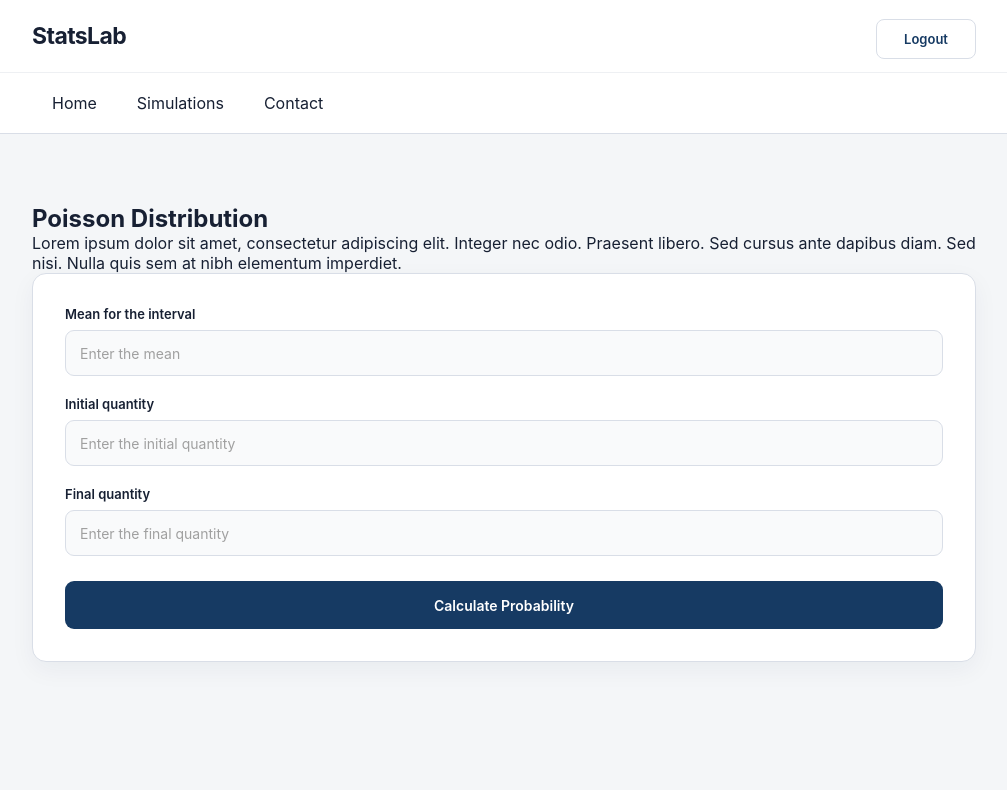
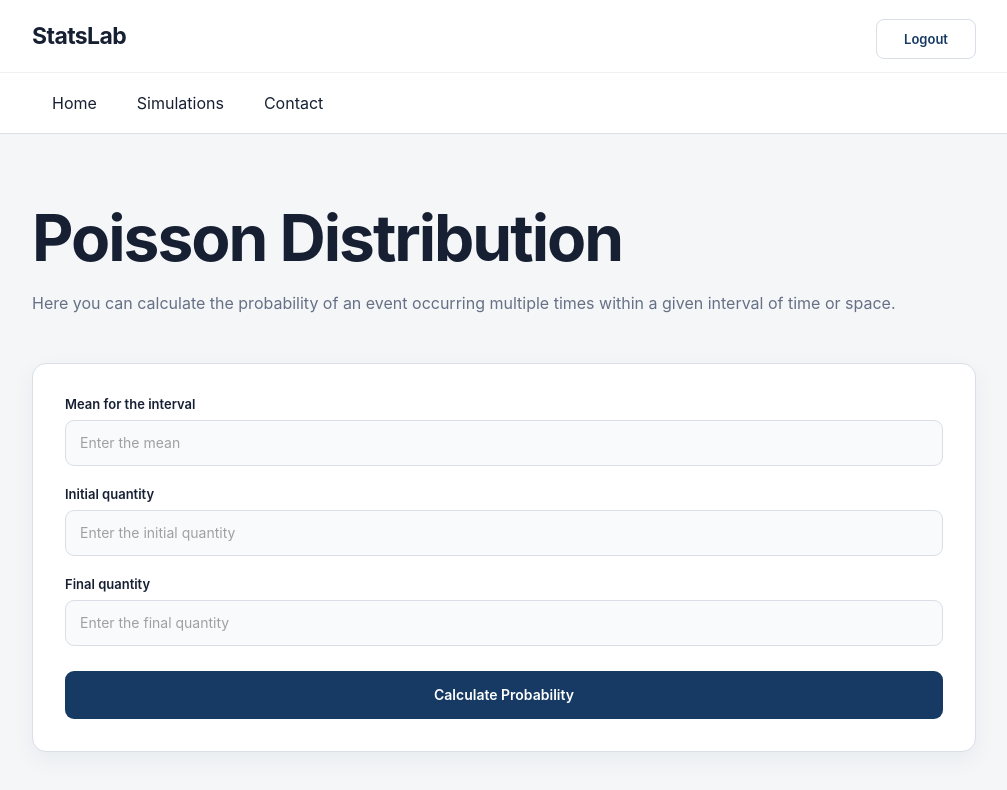
Before and after one commit to ErickPereira-hub/StatsLab, a website with bundled scripts: page project/frameworks_and_drivers/frontend/pages/stats_features/poisson_dist.html in a window 1280 px wide. Shown: the whole page, without its empty margins (136-1143 px from the left). Built offline with nearby package versions, Linux system fonts and the light colour scheme.

Commit message:
fix: treating 422 and edge cases in the Poisson Dist

```diff
--- a/project/frameworks_and_drivers/frontend/interaction/charts/poisson_dist/poisson_dist.js
+++ b/project/frameworks_and_drivers/frontend/interaction/charts/poisson_dist/poisson_dist.js
@@ -116,6 +116,8 @@ export function updateProbabilityRegion(chart, distributionData) {
     chart.data.datasets[1].data = probabilityRegion;
     chart.update();
 
+    document.getElementById("imsg-prob").innerText = `This represents the probability that the random discrete variable takes on values between ${start} and ${end}.`;
+
     //Updating the probability
     document.getElementById("pd-prob-result").innerText = `Probability: ${(100 * newProb).toFixed(2)}%`;
 }
--- a/project/frameworks_and_drivers/frontend/interaction/stats_features/poisson_dist/request_poisson_dist.js
+++ b/project/frameworks_and_drivers/frontend/interaction/stats_features/poisson_dist/request_poisson_dist.js
@@ -21,6 +21,7 @@ export function requestPoissonDist(start, end, mean) {
             if (statusCode === 200) {
                 document.getElementById("result-region").style.display = "block";
                 document.getElementById("pd-prob-result").innerText = `Probability: ${(100 * json.data.prob).toFixed(2)}%`;
+                document.getElementById("imsg-prob").innerText = `This represents the probability that the random discrete variable takes on values between ${start} and ${end}.`;
                 if (json.data.show) {
                     //Placing the elements in the figure
                     document.getElementById("chart-region").style.display = "block";
@@ -34,11 +35,12 @@ export function requestPoissonDist(start, end, mean) {
                     sliderEnd.value = `${end}`;
                     document.getElementById("slider-start-value").innerText = `${start}`;
                     document.getElementById("slider-end-value").innerText = `${end}`;
+                    document.getElementById("err-poisson-msg").style.display = "none";
                 }
             }
 
             if (statusCode === 422) {
-                console.log(json);
+                document.getElementById("err-poisson-msg").style.display = "block";
             }
 
             if (statusCode === 401) {
--- a/project/frameworks_and_drivers/frontend/pages/stats_features/poisson_dist.html
+++ b/project/frameworks_and_drivers/frontend/pages/stats_features/poisson_dist.html
@@ -31,12 +31,10 @@
         </nav>
     </header>
     <main class="poisson-main">
-        <section class="normal-header">
+        <section class="poisson-header">
             <h1>Poisson Distribution</h1>
             <p>
-                Lorem ipsum dolor sit amet, consectetur adipiscing elit.
-                Integer nec odio. Praesent libero. Sed cursus ante dapibus diam.
-                Sed nisi. Nulla quis sem at nibh elementum imperdiet.
+                Here you can calculate the probability of an event occurring multiple times within a given interval of time or space.
             </p>
         </section>
         <section class="poisson-card">
@@ -83,6 +81,7 @@
                         required
                     >
                 </div>
+                <p style = "display: none;" id = "err-poisson-msg">Bad request: The initial value must be less than the final value, and neither the mean nor the initial value can be negative.</p>
                 <button id = "send-req">
                     Calculate Probability
                 </button>
@@ -95,10 +94,7 @@
                 </span>
                 <h2 id = "pd-prob-result">
                 </h2>
-                <p>
-                    Lorem ipsum dolor sit amet, consectetur adipiscing elit.
-                    Integer nec odio. Praesent libero. Sed cursus ante dapibus diam.
-                    Sed nisi. Nulla quis sem at nibh elementum imperdiet.
+                <p id = "imsg-prob">
                 </p>
             </div>
             <div id = "chart-region" style = "display: none;">
--- a/project/frameworks_and_drivers/frontend/style/stats_features/poisson.css
+++ b/project/frameworks_and_drivers/frontend/style/stats_features/poisson.css
@@ -19,6 +19,26 @@
     display: flex;
     flex-direction: column;
     gap: 20px;
+}
+
+.poisson-header {
+    max-width: 1200px;
+    margin-bottom: 45px;
+}
+
+.poisson-header h1 {
+    margin-bottom: 18px;
+    color: var(--text);
+    font-size: clamp(40px, 6vw, 64px);
+    line-height: 1.05;
+    letter-spacing: -2px;
+}
+
+.poisson-header p {
+    width: 100%;
+    color: var(--muted);
+    font-size: 16px;
+    line-height: 1.8;
 }
 
 .poisson-form .form-group input {
```
Also changed, not shown: project/frameworks_and_drivers/frontend/pages/simulation.html (+2 -3 lines), project/frameworks_and_drivers/frontend/pages/stats_features/normal_dist.html (+1 -0 lines), 1 other file.
